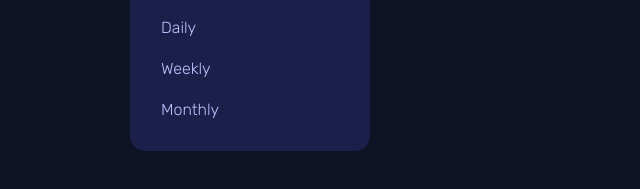
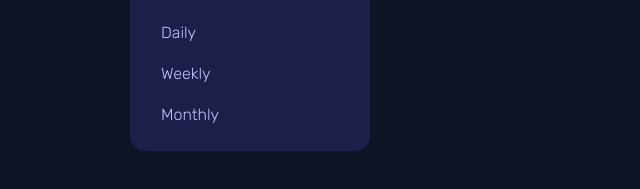
Before and after one commit to GabrielOJorge/time-tracking-dashboard, a plain HTML site: page index.html in a window 1280 px wide. Shown: the part 489-678 px from the top of the page, 0-640 px from the left. Drawn offline with Linux system fonts and the light colour scheme.

Commit message:
Change profile-card .length padding to 2.5rem

```diff
--- a/src/components/profile-card/profile-card.css
+++ b/src/components/profile-card/profile-card.css
@@ -39,8 +39,7 @@
   flex-direction: column;
   align-items: flex-start;
   gap: 2rem;
-  margin-top: 2rem;
-  margin-left: 2.5rem;
+  padding: 2.5rem;
 }
 
 .length button {
```
